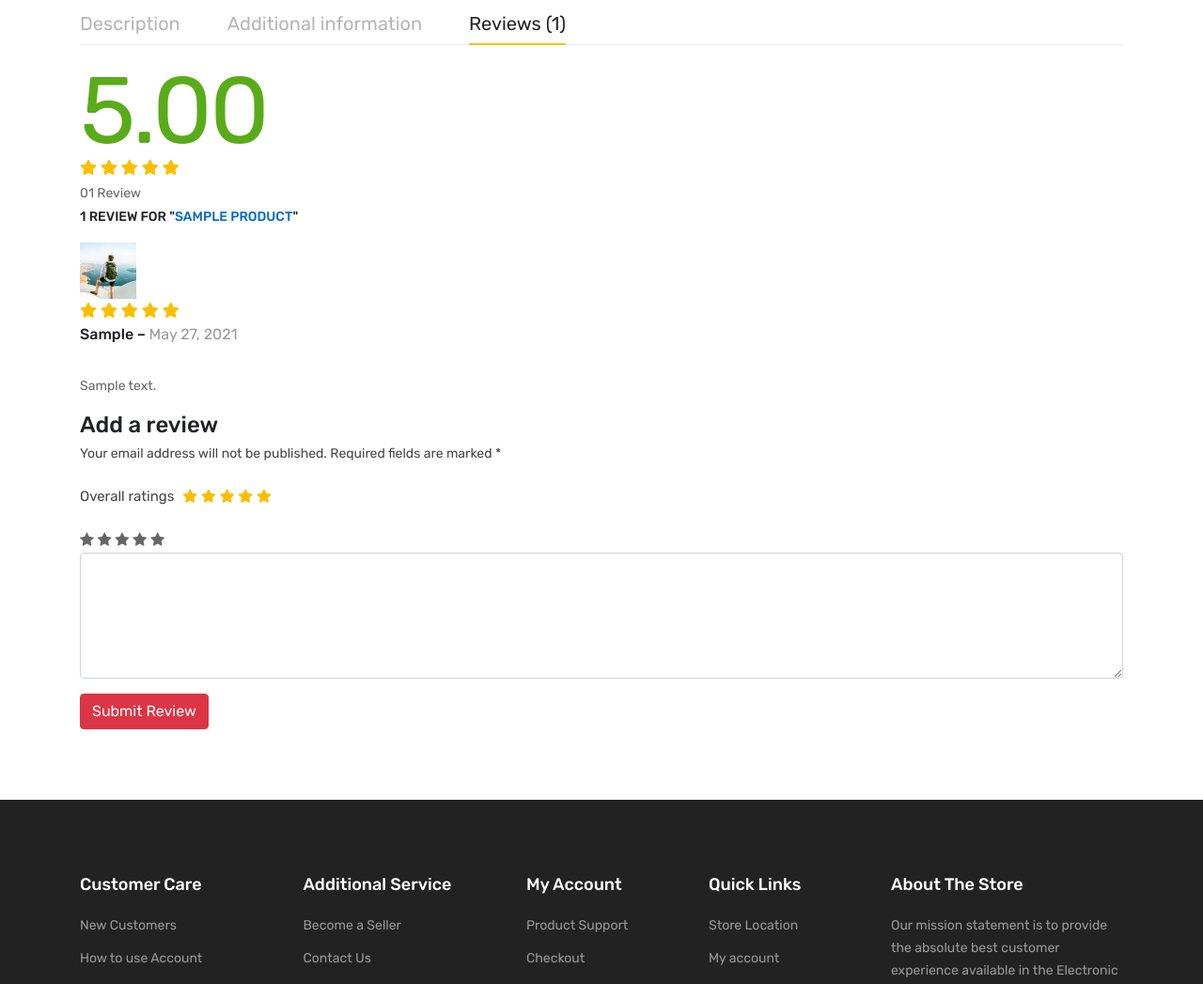
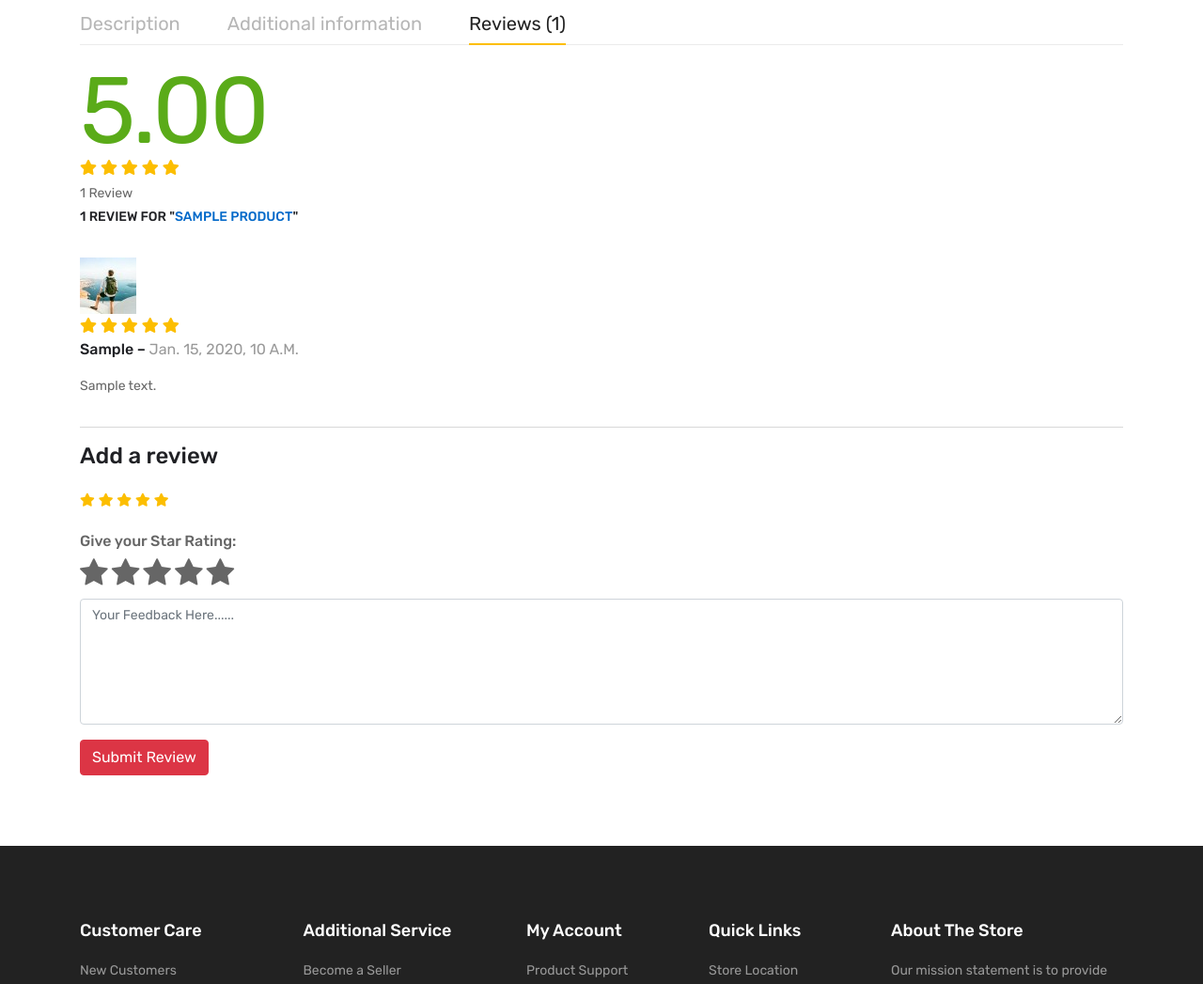
Before and after one commit to farad-alam/Multi-Vendor-Ecommerce, a Django app: template templates/products/product-details.html in a window 1280 px wide, after a click on "Reviews (1)". Shown: the part 734-1781 px from the top of the page at 94% size. Run offline with Django 4.2, Linux system fonts and the light colour scheme; the template is opened without the code that fills it: most values are stand-ins (such as "Sample title", 1, 10 or a date in 2020); grey boxes marked "Sample" are stand-in pictures; parts of the project's set-up code (start-up, migrations or seed data) failed here and were passed over; some libraries are stand-ins or nearby versions; some web fonts are replaced.

Commit message:
add timeStamp to the product review model, make some change to fronend with css

```diff
--- a/products/models.py
+++ b/products/models.py
@@ -3,7 +3,7 @@ from django.utils.text import slugify
 from ckeditor.fields import RichTextField
 from django.core.validators import MinValueValidator, MaxValueValidator
 from django.core.exceptions import PermissionDenied
-
+import time
 # Create your models here.
 
 
@@ -120,6 +120,7 @@ class ProductStarRatingAndReview(models.Model):
     )
     review_message = models.CharField(max_length=1000)
     review_images = models.ImageField(upload_to=f"product-review-images/", blank=True)
+    created_at = models.DateTimeField(auto_now_add=True, blank=True)
 
     def __str__(self):
         # if self.review_message[10]:
--- a/static/cart/cart.js
+++ b/static/customjs/cart.js
@@ -155,76 +155,3 @@ function change_cart_quantity(cart_id,values) {
     xhr.send(JSON.stringify(data))
 
 }
-
-
- // Js Script for Product review
-
- const stars = document.querySelectorAll('.star-for-review');
- let starSelectedValue = 0;
-
-
- stars.forEach(star => {
-     star.addEventListener('mouseover', function() {
-         const starId = parseInt(star.id);
-         for (let i = 1; i <= starId; i++) {
-             document.getElementById(i.toString()).classList.add('checked');
-         }
-     });
-
-     star.addEventListener('mouseout', function() {
-         if (starId !== starSelectedValue) {
-             stars.forEach(s => {
-                 s.classList.remove('checked');
-             });
-         }
-     });
-
-     star.addEventListener('click', function() {
-
-        for (let i = 1; i <= 5; i++) {
-            document.getElementById(i.toString()).classList.remove('checked');
-        }
-
-         starSelectedValue = parseInt(star.id);
-         for (let i = 1; i <= starSelectedValue; i++) {
-             document.getElementById(i.toString()).classList.add('checked');
-         }
-         // You can now use the 'starSelectedValue' variable to send to the database
-        //  console.log('Selected value:', starSelectedValue);
-     });
- });
-
-
-
-// getting the submit button and CLICK event
-const submitButton = document.getElementById('submit-review-button')
-// submitButton.addEventListener('click',submitProductReview(3,4))
-
-submitButton.addEventListener('click', function() {
-    var productReviewText = document.getElementById('customer-review').value;
-    // console.log('submit click')
-    // console.log(productReviewText)
-    var csrf_token = document.getElementsByName('csrfmiddlewaretoken')
-    var productId = document.getElementById('product-id').value;
-    // console.log(productId)
-    var xhr = new XMLHttpRequest()
-
-    xhr.onload = function (){
-        var response = xhr.responseText;
-        // console.log(response)
-    }
-    xhr.open(
-        'POST',
-        '/add-product-review/',
-        csrf_token[0].value
-    )
-    xhr.setRequestHeader('Content-Type', 'application/json');
-    xhr.setRequestHeader('X-CSRFToken', csrf_token[0].value);
-    var data = {
-        'stars': starSelectedValue,
-        'review_messages':productReviewText,
-        'product_id':productId
-    }
-
-    xhr.send(JSON.stringify(data))
- });
--- /dev/null
+++ b/static/customjs/product-rating-review.js
@@ -0,0 +1,72 @@
+
+ // Js Script for Product review
+
+ const stars = document.querySelectorAll('.star-for-review');
+ let starSelectedValue = 0;
+
+
+ stars.forEach(star => {
+     star.addEventListener('mouseover', function() {
+         const starId = parseInt(star.id);
+         for (let i = 1; i <= starId; i++) {
+             document.getElementById(i.toString()).classList.add('checked');
+         }
+     });
+
+     star.addEventListener('mouseout', function() {
+         if (starId !== starSelectedValue) {
+             stars.forEach(s => {
+                 s.classList.remove('checked');
+             });
+         }
+     });
+
+     star.addEventListener('click', function() {
+
+        for (let i = 1; i <= 5; i++) {
+            document.getElementById(i.toString()).classList.remove('checked');
+        }
+
+         starSelectedValue = parseInt(star.id);
+         for (let i = 1; i <= starSelectedValue; i++) {
+             document.getElementById(i.toString()).classList.add('checked');
+         }
+         // You can now use the 'starSelectedValue' variable to send to the database
+        //  console.log('Selected value:', starSelectedValue);
+     });
+ });
+
+
+
+// getting the submit button and CLICK event
+const submitButton = document.getElementById('submit-review-button')
+// submitButton.addEventListener('click',submitProductReview(3,4))
+
+submitButton.addEventListener('click', function() {
+    var productReviewText = document.getElementById('customer-review').value;
+    // console.log('submit click')
+    // console.log(productReviewText)
+    var csrf_token = document.getElementsByName('csrfmiddlewaretoken')
+    var productId = document.getElementById('product-id').value;
+    // console.log(productId)
+    var xhr = new XMLHttpRequest()
+
+    xhr.onload = function (){
+        var response = xhr.responseText;
+        // console.log(response)
+    }
+    xhr.open(
+        'POST',
+        '/add-product-review/',
+        csrf_token[0].value
+    )
+    xhr.setRequestHeader('Content-Type', 'application/json');
+    xhr.setRequestHeader('X-CSRFToken', csrf_token[0].value);
+    var data = {
+        'stars': starSelectedValue,
+        'review_messages':productReviewText,
+        'product_id':productId
+    }
+
+    xhr.send(JSON.stringify(data))
+ });
--- /dev/null
+++ b/tasks.txt
@@ -0,0 +1,3 @@
+
+login validation in customer log in:
+-- only customer can login, no vendor or editor
--- a/templates/baseFiles/base.html
+++ b/templates/baseFiles/base.html
@@ -5,13 +5,7 @@
   <head>
     <meta charset="utf-8" />
     <meta http-equiv="x-ua-compatible" content="ie=edge" />
-    <title>
-
-      {% block pagetitle %}
-
-      {% endblock pagetitle %}
-
-    </title>
+    <title>{% block pagetitle %} {% endblock pagetitle %}</title>
     <meta name="description" content="" />
     <meta name="viewport" content="width=device-width, initial-scale=1" />
     <!-- Place favicon.ico in the root directory -->
@@ -45,10 +39,7 @@
     <link rel="stylesheet" href="{% static 'assets/css/default.css' %}" />
     <link rel="stylesheet" href="{% static 'assets/css/style.css' %}" />
 
-    {% block header-style %}
-
-    {% endblock header-style %}
-
+    {% block header-style %} {% endblock header-style %}
   </head>
   <body>
     <!--[if lte IE 9]>
@@ -246,7 +237,9 @@
                   <div class="ovic-menu-wrapper">
                     <ul>
                       <li><a href="about.html">About Us</a></li>
-                      <li><a href="{% url 'user_dashboard' %}">Order Tracking</a></li>
+                      <li>
+                        <a href="{% url 'user_dashboard' %}">Order Tracking</a>
+                      </li>
                       <li><a href="contact.html">Contact Us</a></li>
                       <li><a href="faq.html">FAQs</a></li>
                     </ul>
@@ -264,13 +257,14 @@
               <div class="col-xl-3 col-lg-3 col-md-4 col-sm-4">
                 <div class="header__info">
                   <div class="logo">
-                    <a href="{% url 'home' %}" class="logo-image"
-                      >
-                      {% comment %} <img
+                    <a href="{% url 'home' %}" class="logo-image">
+                      {% comment %}
+                      <img
                         src="{% static 'assets/img/logo/sit-logo.png' %}"
                         alt="logo"
-                    /> {% endcomment %}
-                    <h4 class='text-white fw-bold'>MultiVendorEshop</h4>
+                      />
+                      {% endcomment %}
+                      <h4 class="text-white fw-bold">MultiVendorEshop</h4>
                     </a>
                   </div>
                 </div>
@@ -295,7 +289,6 @@
                         {% for name in industry %}
                         <option value="{{name}}">{{name}}</option>
                         {% endfor %}
-
                       </select>
                     </div>
                   </form>
@@ -336,10 +329,14 @@
                           {% for item in carts %}
 
                           <li>
-                            <div class="cart__item d-flex justify-content-between align-items-center">
+                            <div
+                              class="cart__item d-flex justify-content-between align-items-center"
+                            >
                               <div class="cart__inner d-flex">
                                 <div class="cart__thumb">
-                                  <a href="{% url 'product_details' item.product.slug %}">
+                                  <a
+                                    href="{% url 'product_details' item.product.slug %}"
+                                  >
                                     <img
                                       src="{{item.product.productimage_set.first.image}}"
                                       alt=""
@@ -348,7 +345,9 @@
                                 </div>
                                 <div class="cart__details">
                                   <h6>
-                                    <a href="{% url 'product_details' item.product.slug %}">
+                                    <a
+                                      href="{% url 'product_details' item.product.slug %}"
+                                    >
                                       {{item.product.title}}
                                     </a>
                                   </h6>
@@ -368,13 +367,16 @@
                               class="cart__sub d-flex justify-content-between align-items-center"
                             >
                               <h6>Subtotal</h6>
-                              <span class="cart__sub-total">${{sub_total}}</span>
+                              <span class="cart__sub-total"
+                                >${{sub_total}}</span
+                              >
                             </div>
                           </li>
 
-
                           <li>
-                            <a href="{% url 'show_cart' %}" class="wc-cart mb-10"
+                            <a
+                              href="{% url 'show_cart' %}"
+                              class="wc-cart mb-10"
                               >View cart</a
                             >
                             <a href="{% url 'check_out' %}" class="wc-checkout"
@@ -399,7 +401,6 @@
                   </div>
 
                   {% endif %}
-
                 </div>
               </div>
             </div>
@@ -422,29 +423,24 @@
 
                         <li>
                           <a href=""
-                            >{{i.name}}
-                            <i class="far fa-angle-down"></i
+                            >{{i.name}} <i class="far fa-angle-down"></i
                           ></a>
                           <ul class="mega-menu mega-menu-2">
                             <li>
-
                               {% for categories in i.categories_set.all %}
-                                    <a href="{% url 'display_categories_post' categories.id %}">{{categories.name}}</a>
+                              <a
+                                href="{% url 'display_categories_post' categories.id %}"
+                                >{{categories.name}}</a
+                              >
                               <ul class="mega-item">
-
                                 {% for subcate in categories.subcategories_set.all %}
                                 <li>
-                                             <a href="#"
-                                                >{{subcate.name}}</a>
+                                  <a href="#">{{subcate.name}}</a>
                                 </li>
                                 {% endfor %}
-
                               </ul>
 
                               {% endfor %}
-
-
-
                             </li>
                           </ul>
                         </li>
@@ -661,9 +657,7 @@
                             </li>
                             <li
                               class="mega-image hover-effect"
-                              style="
-                                background-image: url({% static 'assets/img/bg/menu-item.jpg' %});
-                              "
+                              style="background-image: url({% static 'assets/img/bg/menu-item.jpg' %});"
                             >
                               <ul>
                                 <li>
@@ -795,7 +789,11 @@
                       <div class="footer__widget-content">
                         <div class="footer__link">
                           <ul>
-                            <li><a href="{% url 'vendor_registration' %}">Become a Seller</a></li>
+                            <li>
+                              <a href="{% url 'vendor_registration' %}"
+                                >Become a Seller</a
+                              >
+                            </li>
                             <li><a href="#">Contact Us</a></li>
                             <li><a href="#">Report Abuse</a></li>
                             <li><a href="#">Submit a Dispute</a></li>
@@ -843,7 +841,11 @@
                                 <ul>
                                   <li><a href="#">Store Location</a></li>
                                   <li><a href="#">My account</a></li>
-                                  <li><a href="{% url 'user_dashboard' %}">Order Tracking</a></li>
+                                  <li>
+                                    <a href="{% url 'user_dashboard' %}"
+                                      >Order Tracking</a
+                                    >
+                                  </li>
                                   <li><a href="#">FAQs</a></li>
                                 </ul>
                               </div>
@@ -974,7 +976,8 @@
     <script src="{% static 'assets/js/imagesloaded-pkgd.js' %}"></script>
     <script src="{% static 'assets/js/ajax-form.js' %}"></script>
     <script src="{% static 'assets/js/main.js' %}"></script>
-    <script src="{% static 'cart/cart.js' %}"></script>
+    <script src="{% static 'customjs/cart.js' %}"></script>
+    <script src="{% static 'customjs/product-rating-review.js' %}"></script>
   </body>
 
   <!-- Mirrored from themepure.net/template/dukamarket/dukamarket/404.html by HTTrack Website Copier/3.x [XR&CO'2014], Sat, 19 Feb 2022 17:22:33 GMT -->
--- a/templates/home/trending-product.html
+++ b/templates/home/trending-product.html
@@ -85,10 +85,10 @@ Profile code
                   <a href="#"><i class="fal fa-star"></i></a>
                 </li>
               </ul>
-              <span>(01 review)</span>
+              <p>(01 review)</p>
             </div>
             <div class="price">
-              <span>${{product.discounted_price}}</span>
+              <p>${{product.discounted_price}}</p>
             </div>
             <div class="progress mb-5">
               <div
--- a/templates/products/product-details.html
+++ b/templates/products/product-details.html
@@ -163,7 +163,7 @@
                                 <button class="nav-link" id="aditional-tab" data-bs-toggle="tab" data-bs-target="#aditional" type="button" role="tab" aria-controls="aditional" aria-selected="false">Additional information</button>
                               </li>
                             <li class="nav-item" role="presentation">
-                              <button class="nav-link" id="review-tab" data-bs-toggle="tab" data-bs-target="#review" type="button" role="tab" aria-controls="review" aria-selected="false">Reviews (1) </button>
+                              <button class="nav-link" id="review-tab" data-bs-toggle="tab" data-bs-target="#review" type="button" role="tab" aria-controls="review" aria-selected="false">Reviews ({{product_reviews.count}}) </button>
                             </li>
                           </ul>
                     </div>
@@ -209,7 +209,7 @@
                                         <a href="#"><i class="fas fa-star"></i></a>
                                         <a href="#"><i class="fas fa-star"></i></a>
                                     </div>
-                                    <span class="review-count">01 Review</span>
+                                    <span class="review-count">{{product_reviews.count}} Review</span>
                                 </div>
                             </div>
                             <div class="">
@@ -223,7 +223,7 @@
 
                                     {% for review in product_reviews %}
 
-                                        <div class="author-image mr-15">
+                                        <div class="author-image mr-15 mt-3">
                                             <a href="#"><img src="{% static 'assets/img/author/author-sm-1.jpg' %}" alt=""></a>
                                         </div>
                                         <div class="row review-details-content">
@@ -237,8 +237,8 @@
                                                 </div>
 
                                             </div>
-                                            <div class="name-date mb-3">
-                                                <h6> {{review.user.first_name}} – <span> May 27, 2021</span></h6>
+                                            <div class="name-date ">
+                                                <h6> {{review.user.first_name}} – <span>{{review.created_at}}</span></h6>
                                             </div>
                                             <p>{{review.review_message}}</p>
                                         </div>
@@ -250,13 +250,14 @@
                         </div>
                         <div class="row">
                             <div class="col-xl-12">
-                                <div class="product__details-comment ">
+                                <div class="product__details-comment mt-5">
+                                    <hr>
                                     <div class="comment-title mb-20">
                                        <h3>Add a review</h3>
-                                       <p>Your email address will not be published. Required fields are marked *</p>
+                                       {% comment %} <p>Your email address will not be published. Required fields are marked *</p> {% endcomment %}
                                     </div>
                                     <div class="comment-rating mb-20">
-                                       <span>Overall ratings</span>
+                                       {% comment %} <span>Overall ratings</span> {% endcomment %}
                                        <ul>
                                           <li><a href="#"><i class="fas fa-star"></i></a></li>
                                           <li><a href="#"><i class="fas fa-star"></i></a></li>
@@ -268,14 +269,14 @@
                                     <div class="comment-input-box">
 
                                         <form action="" method="post"> {% csrf_token %}
+                                            <p class="h6">Give your Star Rating:</p>
+                                            <span class="fa fa-star fa-2x star-for-review" id="1"></span>
+                                            <span class="fa fa-star fa-2x star-for-review" id="2"></span>
+                                            <span class="fa fa-star fa-2x star-for-review" id="3"></span>
+                                            <span class="fa fa-star fa-2x star-for-review" id="4"></span>
+                                            <span class="fa fa-star fa-2x star-for-review" id="5"></span>
 
-                                            <span class="fa fa-star star-for-review" id="1"></span>
-                                            <span class="fa fa-star star-for-review" id="2"></span>
-                                            <span class="fa fa-star star-for-review" id="3"></span>
-                                            <span class="fa fa-star star-for-review" id="4"></span>
-                                            <span class="fa fa-star star-for-review" id="5"></span>
-
-                                            <textarea class="form-control" name="customer-review" id="customer-review" cols="15" rows="5"></textarea>
+                                            <textarea class="form-control mt-2" placeholder="Your Feedback Here......" name="customer-review" id="customer-review" cols="15" rows="5"></textarea>
                                             <input type="hidden" name="product-id" id="product-id" value="{{product.id}}">
                                            <p class="btn btn-danger mt-3" type="submit" value="Submit Review" id="submit-review-button">Submit Review</p>
 
```
Also changed, not shown: products/views.py (+16 -9 lines), products/migrations/0006_productstarratingandreview_created_at.py (added), 1 other file. Lines whose indentation alone changed are shown as unchanged.
